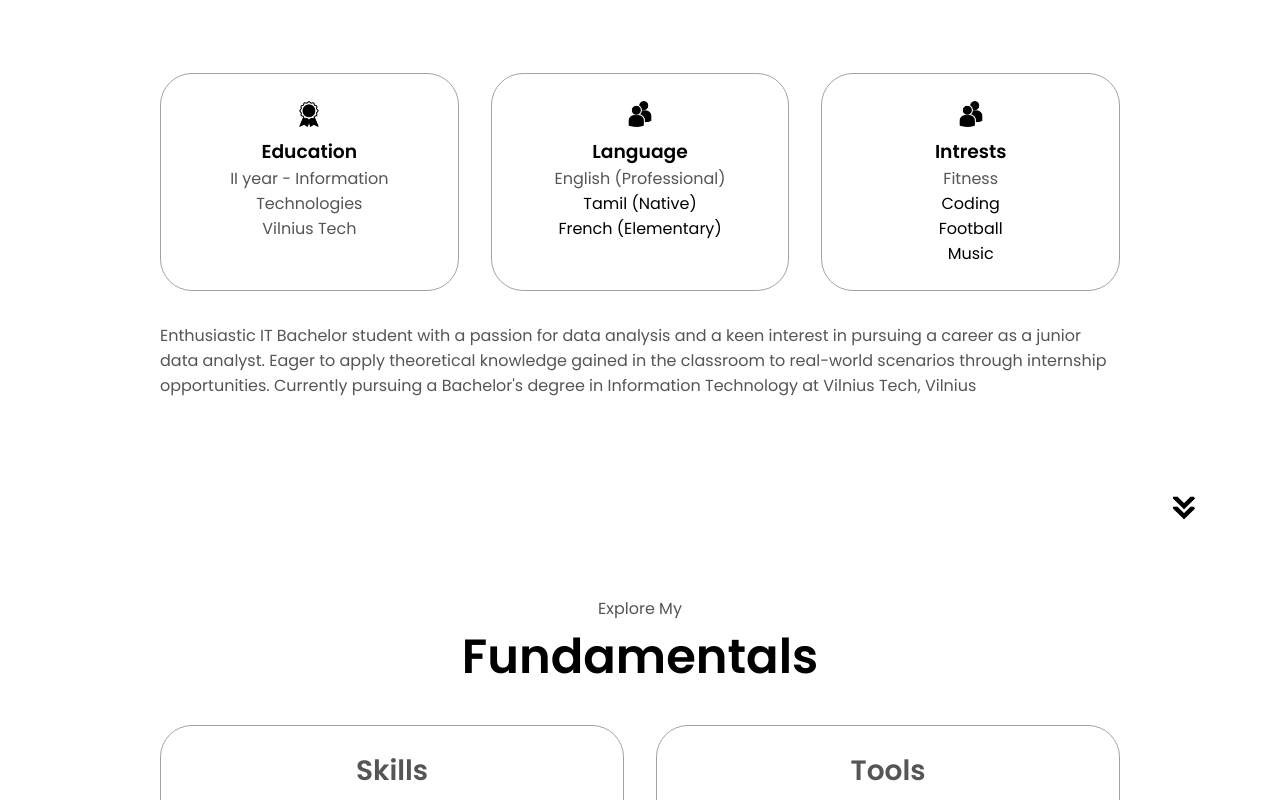
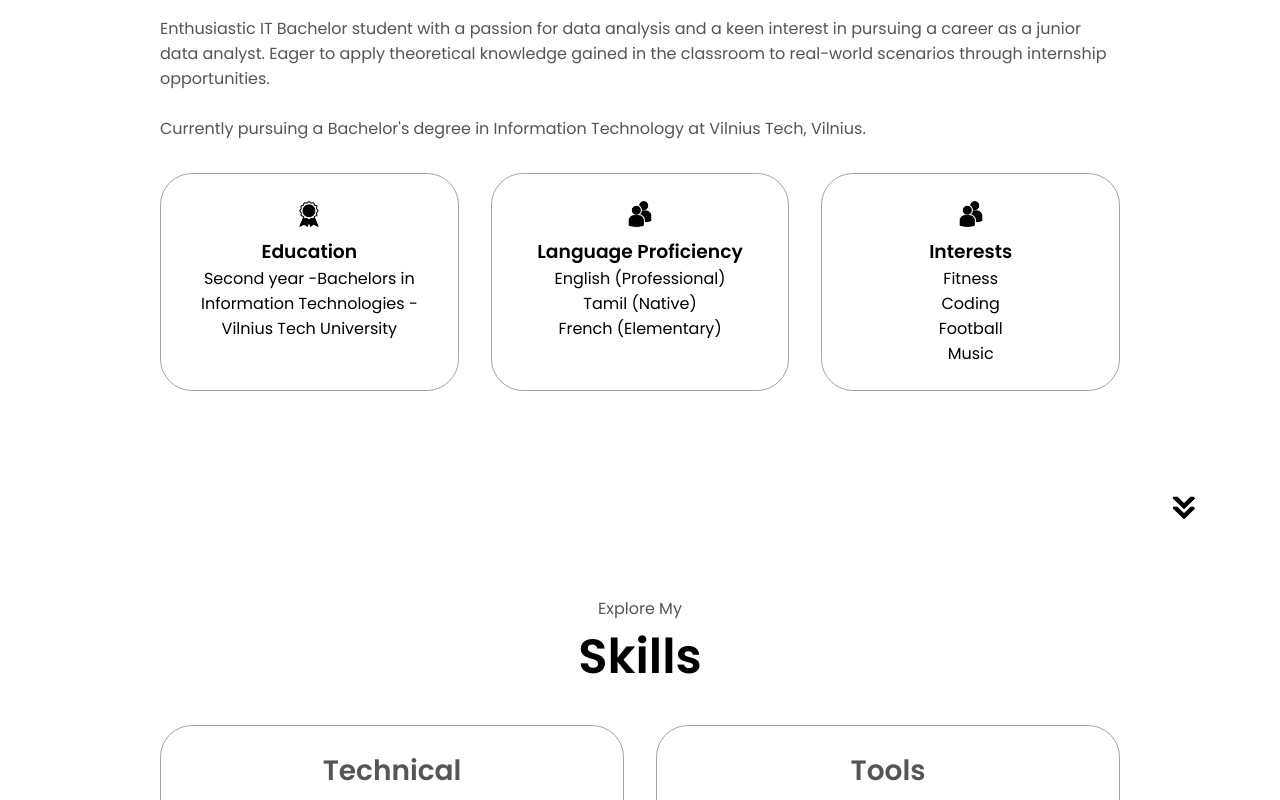
Before and after one commit to Kev-911/html-css-js-Portfolio, a plain HTML site: page index.html in a window 1280 px wide. Shown: the part 1100-1900 px from the top of the page. Drawn offline with Linux system fonts and the light colour scheme.

Commit message:
Update index.html

```diff
--- a/index.html
+++ b/index.html
@@ -14,7 +14,7 @@
       <div>
         <ul class="nav-links">
           <li><a href="#about">About</a></li>
-          <li><a href="#experience">Fundamentals</a></li>
+          <li><a href="#experience">Skills</a></li>
           <li><a href="#projects">Projects</a></li>
           <li><a href="#contact">Contact</a></li>
         </ul>
@@ -30,7 +30,7 @@
         </div>
         <div class="menu-links">
           <li><a href="#about" onclick="toggleMenu()">About</a></li>
-          <li><a href="#experience" onclick="toggleMenu()">Fundamentals</a></li>
+          <li><a href="#experience" onclick="toggleMenu()">Skills</a></li>
           <li><a href="#projects" onclick="toggleMenu()">Projects</a></li>
           <li><a href="#contact" onclick="toggleMenu()">Contact</a></li>
         </div>
@@ -47,7 +47,7 @@
         <div class="btn-container">
           <button
             class="btn btn-color-2"
-            onclick="window.open('./assets/CV-Kevin_Michael.pdf')"
+            onclick="window.open('./assets/CV-Kevin - Data Analyst - Final.pdf')"
           >
             Download CV
           </button>
@@ -82,7 +82,21 @@
             class="about-pic"
           />
         </div> -->
+
         <div class="about-details-container">
+          <div class="text-container">
+            <p>
+                Enthusiastic IT Bachelor student with a passion for data analysis and a
+                keen interest in pursuing a career as a junior data analyst. Eager to apply
+                theoretical knowledge gained in the classroom to real-world scenarios
+                through internship opportunities.
+                <br/>
+                <br/>
+
+                Currently pursuing a Bachelor's degree in Information Technology at
+                Vilnius Tech, Vilnius.
+            </p>
+          </div>
           <div class="about-containers">
             <div class="details-container">
               <img
@@ -91,7 +105,8 @@
                 class="icon"
               />
               <h3>Education</h3>
-              <p>II year - Information Technologies <br />Vilnius Tech</p>
+              <!-- <p>Second year -Bachelors in Information Technologies -  <br />Vilnius Tech University</p> -->
+              <p1>Second year -Bachelors in Information Technologies -  <br />Vilnius Tech University</p1>
             </div>
             <div class="details-container">
               <img
@@ -99,10 +114,11 @@
                 alt="Education icon"
                 class="icon"
               />
-              <h3>Language</h3>
-              <p>English (Professional)<br /></p>
-              <p2>Tamil (Native)<br/> </p2>
-              <p3>French (Elementary)</p3>
+              <h3>Language Proficiency</h3>
+              <!-- <p>English (Professional)<br /></p> -->
+              <p2>English (Professional)<br/></p2>
+              <p3>Tamil (Native)<br/> </p3>
+              <p4>French (Elementary)</p4>
             </div>
             <div class="details-container">
               <img
@@ -110,14 +126,15 @@
                 alt="Education icon"
                 class="icon"
               />
-              <h3>Intrests</h3>
-              <p>Fitness<br /></p>
-              <p2>Coding<br /> </p2>
-              <p3>Football<br /></p3>
-              <p4>Music</p4>
+              <h3>Interests</h3>
+              <!-- <p>Fitness<br /></p> -->
+              <p2>Fitness<br/></p2>
+              <p3>Coding<br /> </p3>
+              <p4>Football<br /></p4>
+              <p5>Music</p5>
             </div>
           </div>
-          <div class="text-container">
+          <!-- <div class="text-container">
             <p>
                 Enthusiastic IT Bachelor student with a passion for data analysis and a
                 keen interest in pursuing a career as a junior data analyst. Eager to apply
@@ -126,7 +143,7 @@
                  Currently pursuing a Bachelor's degree in Information Technology at
                 Vilnius Tech, Vilnius
             </p>
-          </div>
+          </div> -->
         </div>
       </div>
       <img
@@ -138,11 +155,11 @@
     </section>
     <section id="experience">
       <p class="section__text__p1">Explore My</p>
-      <h1 class="title">Fundamentals</h1>
+      <h1 class="title">Skills</h1>
       <div class="experience-details-container">
         <div class="about-containers">
           <div class="details-container">
-            <h2 class="experience-sub-title">Skills</h2>
+            <h2 class="experience-sub-title">Technical</h2>
             <div class="article-container">
               <article>
                 <img
@@ -310,7 +327,9 @@
               <button
                 class="btn btn-color-2 project-btn"
                 onclick="location.href='https://github.com/Kev-911/Data-Analysis---Project-Jupyter_notebook'"
+
               >
+
                 Github Link
               <!-- </button>
               <button
@@ -356,18 +375,18 @@
           <div class="details-container color-container">
             <div class="article-container">
               <img
-                src="./assets/Excel.png"
+                src="./assets/html-portfolio.png"
                 alt="Project 2"
                 class="project-img"
               />
             </div>
-            <h2 class="experience-sub-title project-title">Introduction to Microsoft Excel</h2>
+            <h2 class="experience-sub-title project-title">My Portfolio</h2>
             <div class="btn-container">
               <button
                 class="btn btn-color-2 project-btn"
-                onclick="location.href='https://coursera.org/share/35fefb3ed321c14a49569c293cc33223'"
+                onclick="location.href='https://github.com/Kev-911/html-css-js-Portfolio'"
               >
-                Link
+               Github Link
             </div>
           </div>
         </div>
@@ -389,7 +408,7 @@
             alt="Email icon"
             class="icon contact-icon email-icon"
           />
-          <p><a href="mailto:kevin.michael0911@gmail.com">kevin-michael0911@gmail.com</a></p>
+          <p><a href="mailto:kevin.michael0911@gmail.com">E-mail</a></p>
         </div>
         <div class="contact-info-container">
           <img
```
